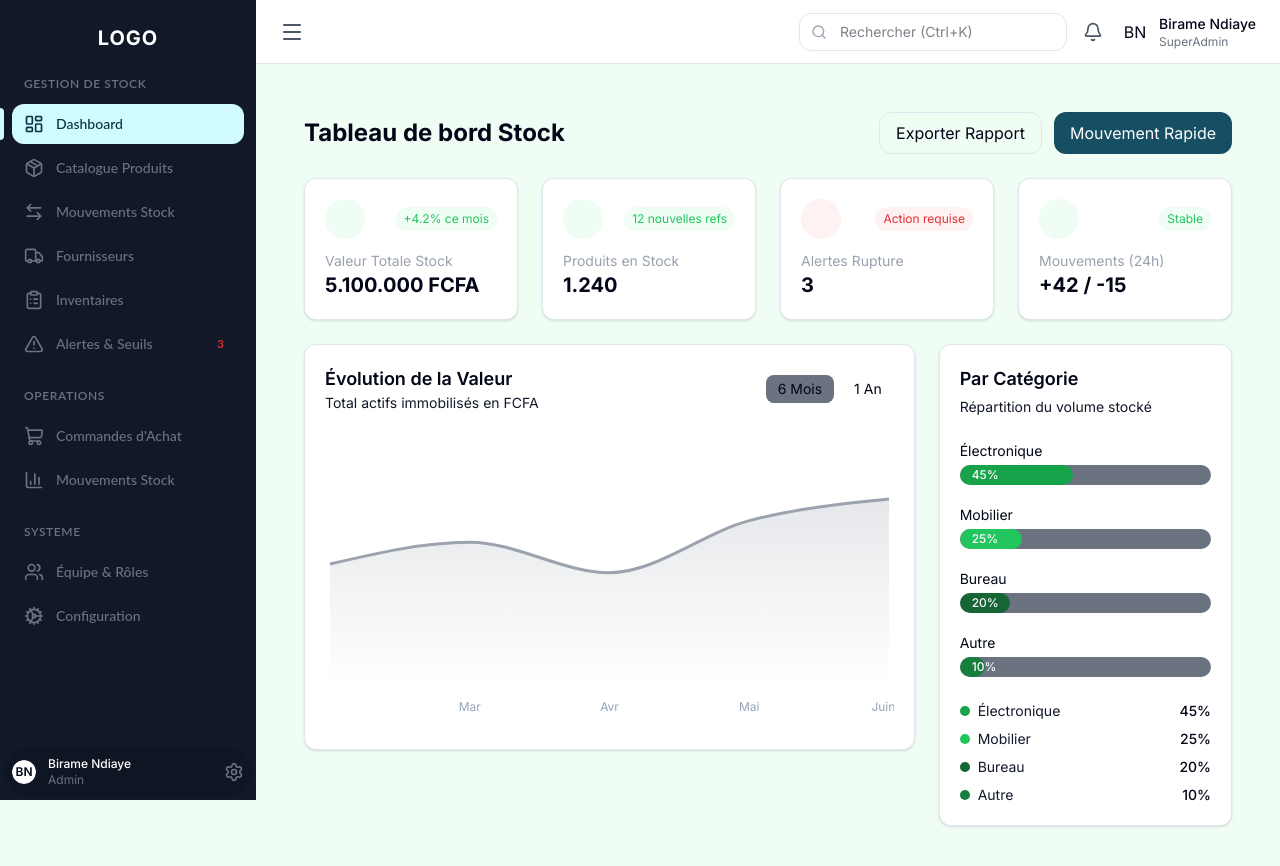
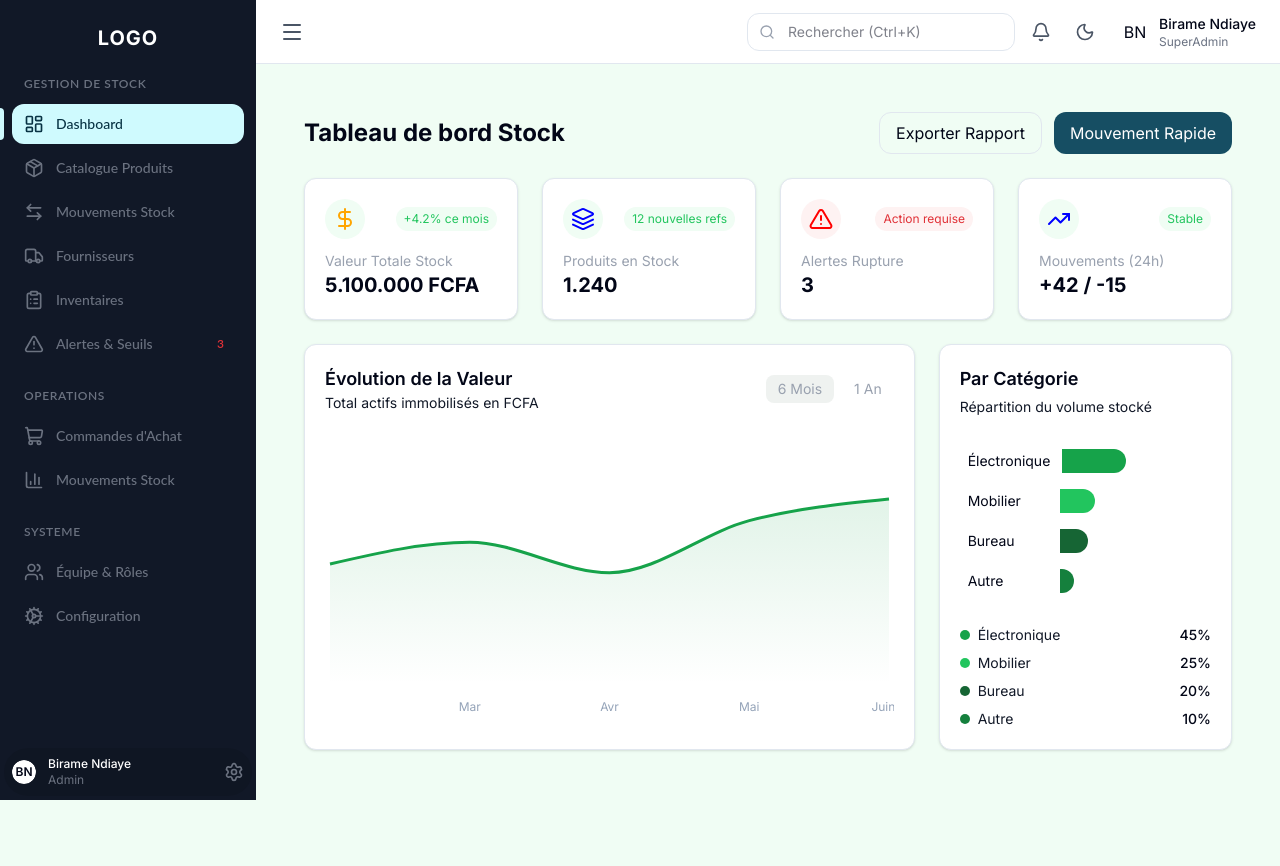
Before and after one commit to Mbaye-ndiaye/new_gestion_stock_frontend, a React (Vite) app: page /dashboard in a window 1280 px wide. Shown: the top 866 px of the page. After the commit the page ends 800 px from the top, so only its background shows below. Built offline with nearby package versions, Linux system fonts and the light colour scheme; a web font is replaced by a local one.

Commit message:
feat: améliorer le tableau de bord avec des icônes et des ajustements de style

```diff
--- a/src/pages/Admin/Dashboard.tsx
+++ b/src/pages/Admin/Dashboard.tsx
@@ -2,6 +2,8 @@ import DashboardHeader from "../../shared/components/dashboard/DashboardHeader"
 import StatCard from "../../shared/components/dashboard/StatCard"
 import ChartCard from "../../shared/components/dashboard/ChartCard"
 import CategoryCard from "../../shared/components/dashboard/CategoryCard"
+import { LuDollarSign, LuLayers, LuTrendingUp } from "react-icons/lu"
+import { FiAlertTriangle } from "react-icons/fi";
 export default function Dashboard() {
   return (
     <div className="p-6 space-y-6">
@@ -13,7 +15,8 @@ export default function Dashboard() {
         <StatCard
           title="Valeur Totale Stock"
           value="5.100.000 FCFA"
-          badge="+4.2% ce mois"
+          badge="+4.2% ce mois
+          "icon={<LuDollarSign className="w-6 h-6" color="orange"/>}
           color="var(--color-stock-ok)"
           bgColor="var(--color-background)"
         />
@@ -21,6 +24,7 @@ export default function Dashboard() {
           title="Produits en Stock"
           value="1.240"
           badge="12 nouvelles refs"
+          icon={<LuLayers className="w-6 h-6" color="blue"/>}
           color="var(--color-stock-ok)"
           bgColor="var(--color-background)"
         />
@@ -28,6 +32,7 @@ export default function Dashboard() {
           title="Alertes Rupture"
           value="3"
           badge="Action requise"
+          icon={<FiAlertTriangle className="w-6 h-6" color="red" />}
           color="var(--color-foreground-muted)"
           bgColor="#FEF2F2"
         />
@@ -35,6 +40,7 @@ export default function Dashboard() {
           title="Mouvements (24h)"
           value="+42 / -15"
           badge="Stable"
+          icon={<LuTrendingUp className="w-6 h-6" color="blue" />}
           color="var(--color-stock-ok)"
           bgColor="var(--color-background)"
         />
--- a/src/shared/components/dashboard/CategoryCard.tsx
+++ b/src/shared/components/dashboard/CategoryCard.tsx
@@ -16,15 +16,13 @@ export default function CategoryCard() {
         Répartition du volume stocké
       </p>
 
-      <div className="space-y-5">
+      <div className="space-y-4 p-2 ">
         {data.map((item, index) => (
-          <div key={index}>
-            <div className="flex justify-between mb-1 text-sm">
-              <span>{item.name}</span>
-              {/* <span className="font-medium">{item.value}%</span> */}
+          <div key={index} className="flex items-center gap-3">
+            <span className="text-sm min-w-[80px]">{item.name}</span>
+            <div className="flex-1">
+              <ProgressBar value={item.value} color={item.color} />
             </div>
-
-            <ProgressBar value={item.value} color={item.color} />
           </div>
         ))}
       </div>
--- a/src/shared/components/dashboard/ChartCard.tsx
+++ b/src/shared/components/dashboard/ChartCard.tsx
@@ -14,8 +14,8 @@ export default function ChartCard() {
           </p>
         </div>
 
-        <div className="flex gap-2 text-sm">
-          <button className="px-3 py-1 rounded-md bg-[var(--color-muted)]">
+        <div className="flex gap-2 text-sm text-gray-400">
+          <button className="px-3 py-1 rounded-md bg-[#eff2f0]">
             6 Mois
           </button>
           <button className="px-3 py-1 rounded-md">
--- a/src/shared/components/dashboard/StockChart.tsx
+++ b/src/shared/components/dashboard/StockChart.tsx
@@ -16,7 +16,7 @@ const data = [
 
 export default function StockChart() {
     return (
-        <div className="w-full h-[300px]">
+        <div className="w-full h-75">
             <ResponsiveContainer>
                 <AreaChart data={data}>
 
@@ -41,15 +41,15 @@ export default function StockChart() {
                     {/* Zone */}
                     <defs>
                         <linearGradient id="colorStock" x1="0" y1="0" x2="0" y2="1">
-                            <stop offset="5%" stopColor="var(--color-primary)" stopOpacity={0.4} />
-                            <stop offset="95%" stopColor="var(--color-primary)" stopOpacity={0} />
+                            <stop offset="5%" stopColor="#16a34a" stopOpacity={0.2} />
+                            <stop offset="95%" stopColor="#16a34a" stopOpacity={0} />
                         </linearGradient>
                     </defs>
 
                     <Area
                         type="monotone"
                         dataKey="value"
-                        stroke="var(--color-primary)"
+                        stroke="#16a34a"
                         fill="url(#colorStock)"
                         strokeWidth={3}
                     />
--- a/src/shared/components/header.tsx
+++ b/src/shared/components/header.tsx
@@ -1,4 +1,4 @@
-import { Menu, Bell, Search } from "lucide-react"
+import { Menu, Bell, Search, Moon } from "lucide-react"
 import { Avatar, AvatarFallback } from "./ui/avatar"
 
 interface Props {
@@ -31,6 +31,14 @@ export default function Header({ toggleSidebar }: Props) {
           <Bell className="w-5 h-5 text-gray-600" />
         </button>
 
+        <button
+          className="p-2 rounded-lg"
+          title="Mode sombre"
+        >
+          <Moon className="w-5 h-5 text-gray-600" />
+
+        </button>
+
         <div className="flex items-center gap-2">
           <Avatar className="h-8 w-8">
             <AvatarFallback>BN</AvatarFallback>
--- a/src/shared/components/ui/ProgressBar.tsx
+++ b/src/shared/components/ui/ProgressBar.tsx
@@ -5,20 +5,16 @@ interface Props {
 
 export default function ProgressBar({ value, color }: Props) {
     return (
-        <div className="relative w-full h-5 bg-[var(--color-muted)] rounded-full overflow-hidden">
+        <div className="relative w-full h-6 overflow-hidden">
 
             <div
-                className="h-full rounded-full transition-all"
+                className="h-full rounded-r-full transition-all"
                 style={{
                     width: `${value}%`,
                     background: color || "var(--color-primary)"
                 }}
             />
 
-            <span className="absolute inset-0 flex items-center left-3 text-xs font-medium text-white">
-                {value}%
-            </span>
-
         </div>
     )
 }
```
